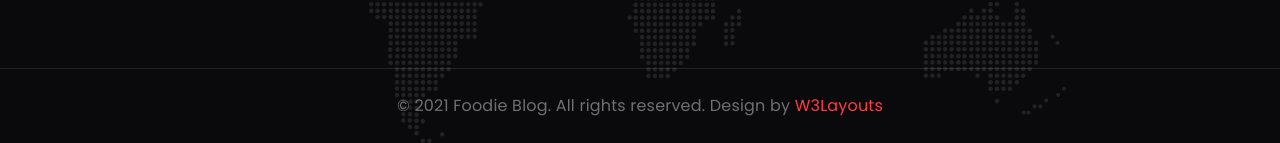
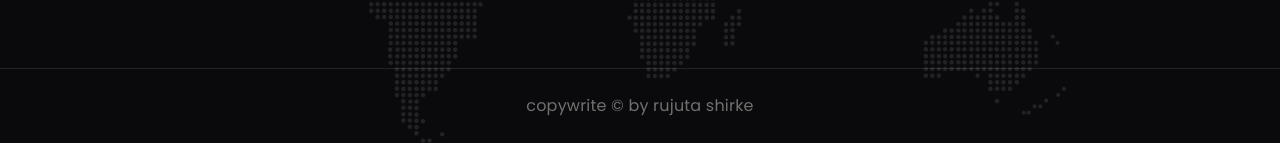
Before and after one commit to Rujuta238/Azure-Final-Project, a plain HTML site: page contact.html in a window 1280 px wide. Shown: the part 2106-2249 px from the top of the page. Drawn offline with Linux system fonts and the light colour scheme; a web font is replaced by a local one.

Commit message:
Azure Final Project

```diff
--- a/contact.html
+++ b/contact.html
@@ -1,7 +1,4 @@
-<!--
-Author: W3layouts
-Author URL: http://w3layouts.com
--->
+
 <!doctype html>
 <html lang="en">
 
@@ -282,9 +279,7 @@ Author URL: http://w3layouts.com
         <!-- copyright -->
         <section class="w3l-copyright text-center">
             <div class="container">
-                <p class="copy-footer-29">© 2021 Foodie Blog. All rights reserved. Design by <a
-                        href="https://w3layouts.com/" target="_blank">
-                        W3Layouts</a></p>
+                <p class="copy-footer-29">copywrite &copy; by rujuta shirke
             </div>
         </section>
         <!-- //copyright -->
```
Also changed, not shown: about.html (+1 -4 lines), index.html (+2 -7 lines).
